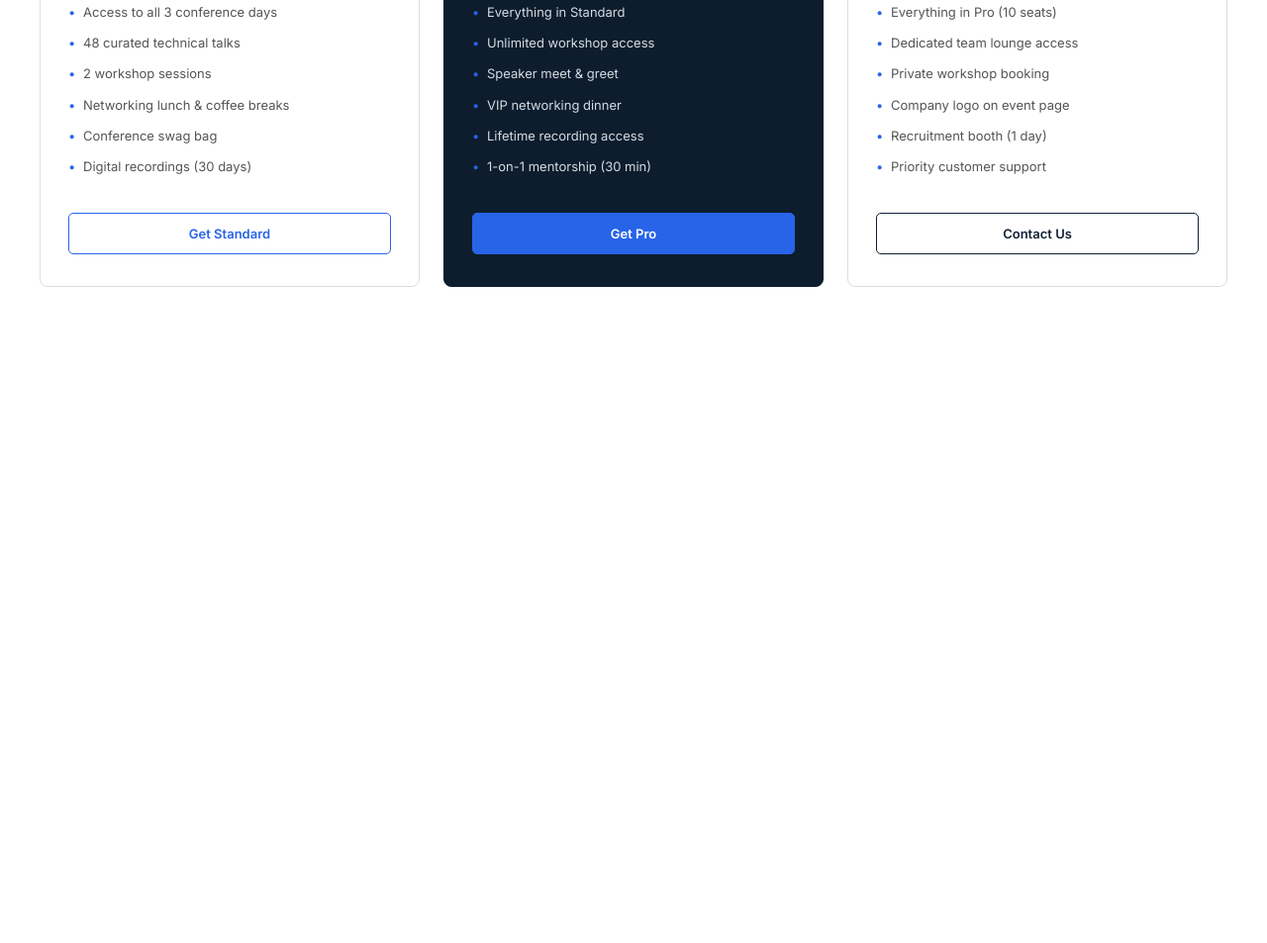
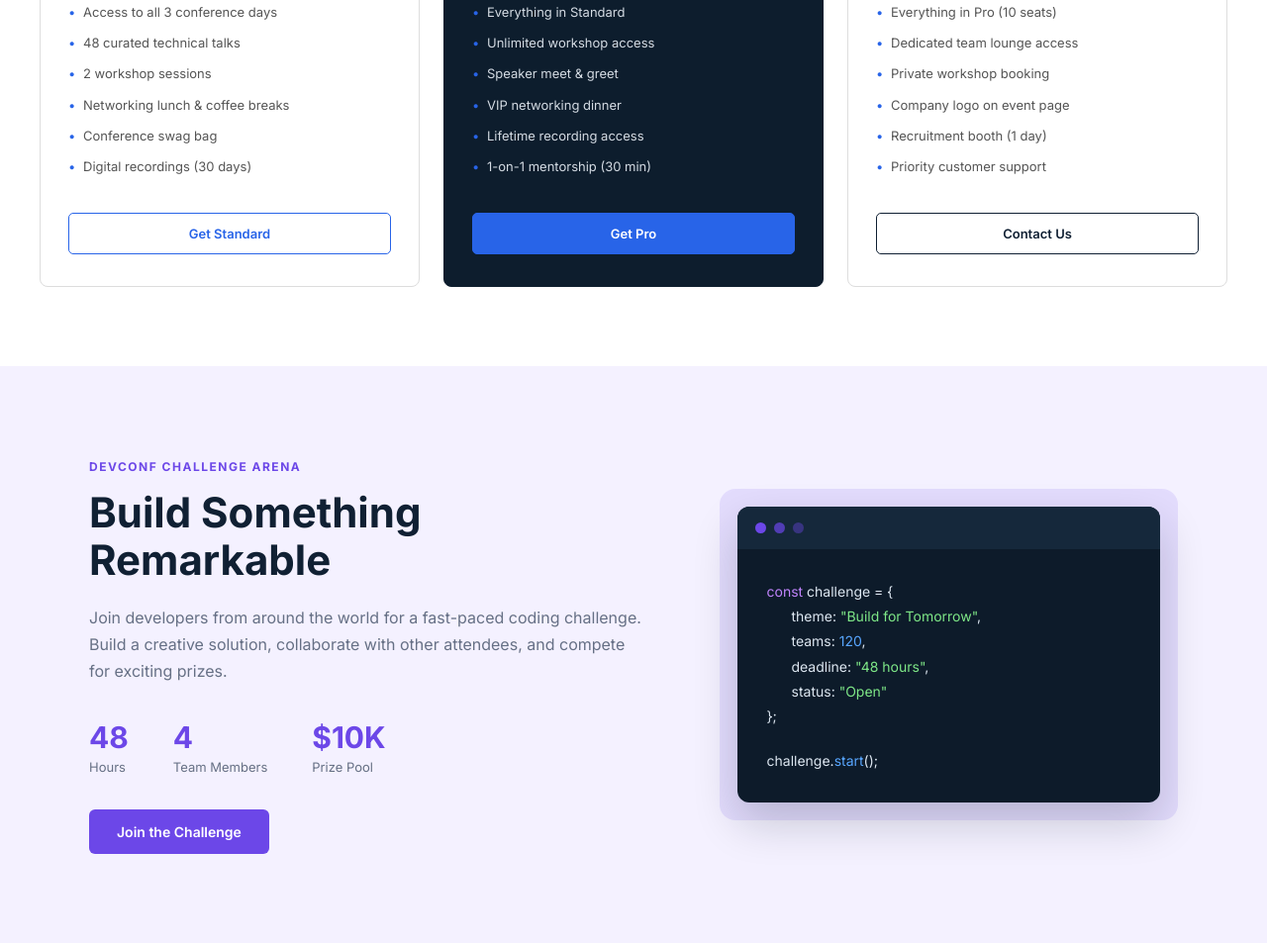
Before and after one commit to Istiak0614/my-first-assignment, a plain HTML site: page index.html in a window 1280 px wide. Shown: the part 1949-2902 px from the top of the page at 99% size. Before the commit the page ends 2319 px from the top, so only its background shows below. Drawn offline with Linux system fonts and the light colour scheme.

Commit message:
added challenge section

```diff
--- a/index.html
+++ b/index.html
@@ -186,5 +186,85 @@
         </div>
     </div>
 </section>
+<section class="challenge-section">
+    <div class="challenge-container">
+
+        <div class="challenge-content">
+            <span class="challenge-label">DEVCONF CHALLENGE ARENA</span>
+
+            <h2>Build Something Remarkable</h2>
+
+            <p class="challenge-description">
+                Join developers from around the world for a fast-paced coding
+                challenge. Build a creative solution, collaborate with other
+                attendees, and compete for exciting prizes.
+            </p>
+
+            <div class="challenge-details">
+
+                <div class="challenge-detail">
+                    <span class="detail-number">48</span>
+                    <span class="detail-text">Hours</span>
+                </div>
+
+                <div class="challenge-detail">
+                    <span class="detail-number">4</span>
+                    <span class="detail-text">Team Members</span>
+                </div>
+
+                <div class="challenge-detail">
+                    <span class="detail-number">$10K</span>
+                    <span class="detail-text">Prize Pool</span>
+                </div>
+
+            </div>
+
+            <a href="#" class="challenge-btn">Join the Challenge</a>
+        </div>
+
+        <div class="challenge-card">
+            <div class="code-window">
+
+                <div class="code-header">
+                    <span class="code-dot"></span>
+                    <span class="code-dot"></span>
+                    <span class="code-dot"></span>
+                </div>
+
+                <div class="code-content">
+                    <p><span class="code-purple">const</span> challenge = {</p>
+
+                    <p class="code-indent">
+                        theme:
+                        <span class="code-green">"Build for Tomorrow"</span>,
+                    </p>
+
+                    <p class="code-indent">
+                        teams:
+                        <span class="code-blue">120</span>,
+                    </p>
+
+                    <p class="code-indent">
+                        deadline:
+                        <span class="code-green">"48 hours"</span>,
+                    </p>
+
+                    <p class="code-indent">
+                        status:
+                        <span class="code-green">"Open"</span>
+                    </p>
+
+                    <p>};</p>
+
+                    <p class="code-last">
+                        challenge.<span class="code-blue">start</span>();
+                    </p>
+                </div>
+
+            </div>
+        </div>
+
+    </div>
+</section>
 </body>
 </html>
--- a/style.css
+++ b/style.css
@@ -304,3 +304,153 @@
     background: #2864e8;
     border: 1px solid #2864e8;
 }
+.challenge-section {
+    padding: 90px 20px;
+    background: #f4f1ff;
+}
+
+.challenge-container {
+    max-width: 1100px;
+    margin: 0 auto;
+
+    display: grid;
+    grid-template-columns: 1.1fr 0.9fr;
+    align-items: center;
+    gap: 70px;
+}
+
+.challenge-label {
+    display: inline-block;
+    margin-bottom: 15px;
+    color: #6c47e8;
+    font-size: 12px;
+    font-weight: 700;
+    letter-spacing: 1.5px;
+}
+
+.challenge-content h2 {
+    margin: 0 0 20px;
+    color: #102033;
+    font-size: 42px;
+    line-height: 1.15;
+}
+
+.challenge-description {
+    max-width: 570px;
+    margin: 0 0 35px;
+    color: #667085;
+    font-size: 16px;
+    line-height: 1.7;
+}
+
+.challenge-details {
+    display: flex;
+    gap: 45px;
+    margin-bottom: 35px;
+}
+
+.challenge-detail {
+    display: flex;
+    flex-direction: column;
+}
+
+.detail-number {
+    color: #6c47e8;
+    font-size: 30px;
+    font-weight: 700;
+}
+
+.detail-text {
+    margin-top: 4px;
+    color: #667085;
+    font-size: 13px;
+}
+
+.challenge-btn {
+    display: inline-block;
+    padding: 14px 28px;
+
+    background: #6c47e8;
+    color: #ffffff;
+
+    text-decoration: none;
+    font-size: 14px;
+    font-weight: 600;
+
+    border-radius: 6px;
+    transition: 0.3s;
+}
+
+.challenge-btn:hover {
+    background: #5634ca;
+    transform: translateY(-2px);
+}
+
+/* Code card */
+
+.challenge-card {
+    padding: 18px;
+    background: rgba(108, 71, 232, 0.12);
+    border-radius: 16px;
+}
+
+.code-window {
+    overflow: hidden;
+    background: #0d1b2a;
+    border-radius: 12px;
+    box-shadow: 0 20px 45px rgba(13, 27, 42, 0.2);
+}
+
+.code-header {
+    display: flex;
+    gap: 8px;
+    padding: 16px 18px;
+    background: #15283b;
+}
+
+.code-dot {
+    width: 11px;
+    height: 11px;
+    background: #6c47e8;
+    border-radius: 50%;
+}
+
+.code-dot:nth-child(2) {
+    opacity: 0.7;
+}
+
+.code-dot:nth-child(3) {
+    opacity: 0.4;
+}
+
+.code-content {
+    padding: 30px;
+    color: #dce6f0;
+    font-family: "Courier New", monospace;
+    font-size: 14px;
+    line-height: 1.8;
+}
+
+.code-content p {
+    margin: 0;
+}
+
+.code-indent {
+    padding-left: 25px;
+}
+
+.code-last {
+    margin-top: 20px !important;
+}
+
+.code-purple {
+    color: #c084fc;
+}
+
+.code-green {
+    color: #7ee787;
+}
+
+.code-blue {
+    color: #58a6ff;
+}
```
